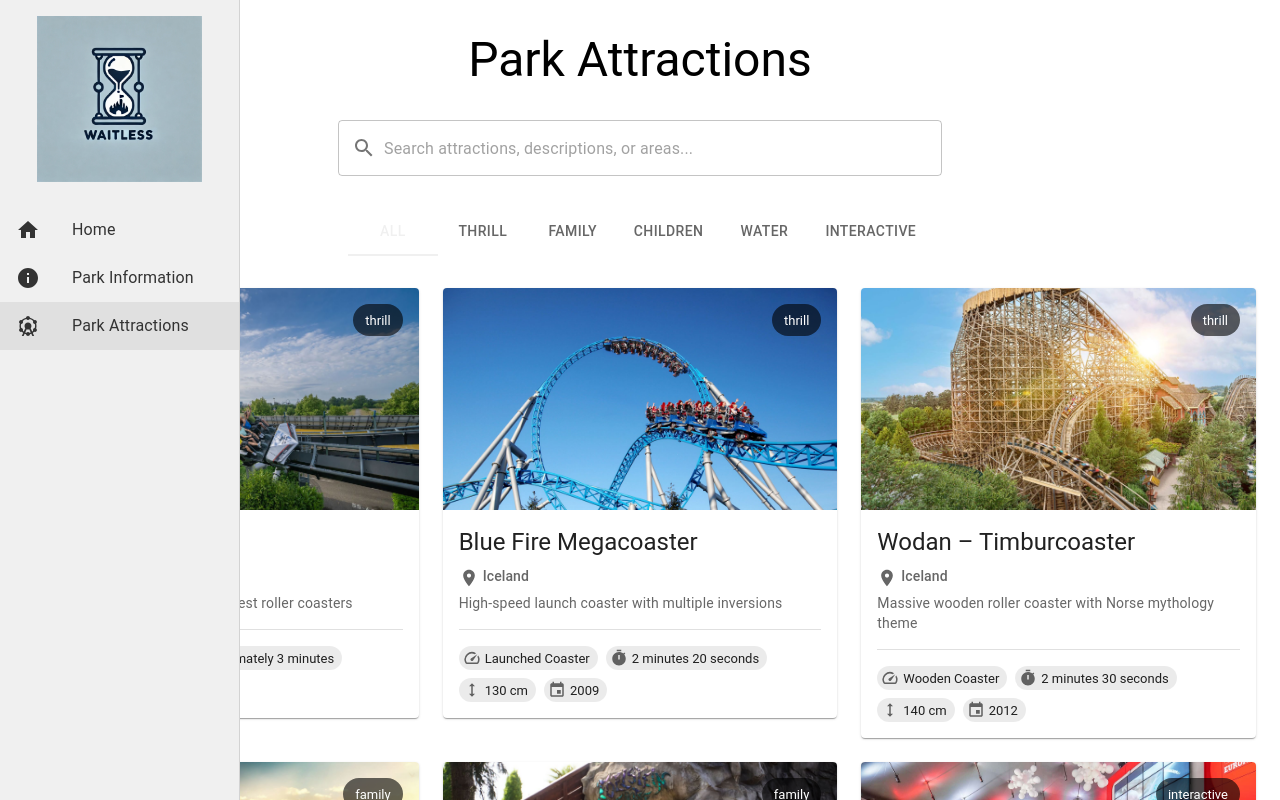
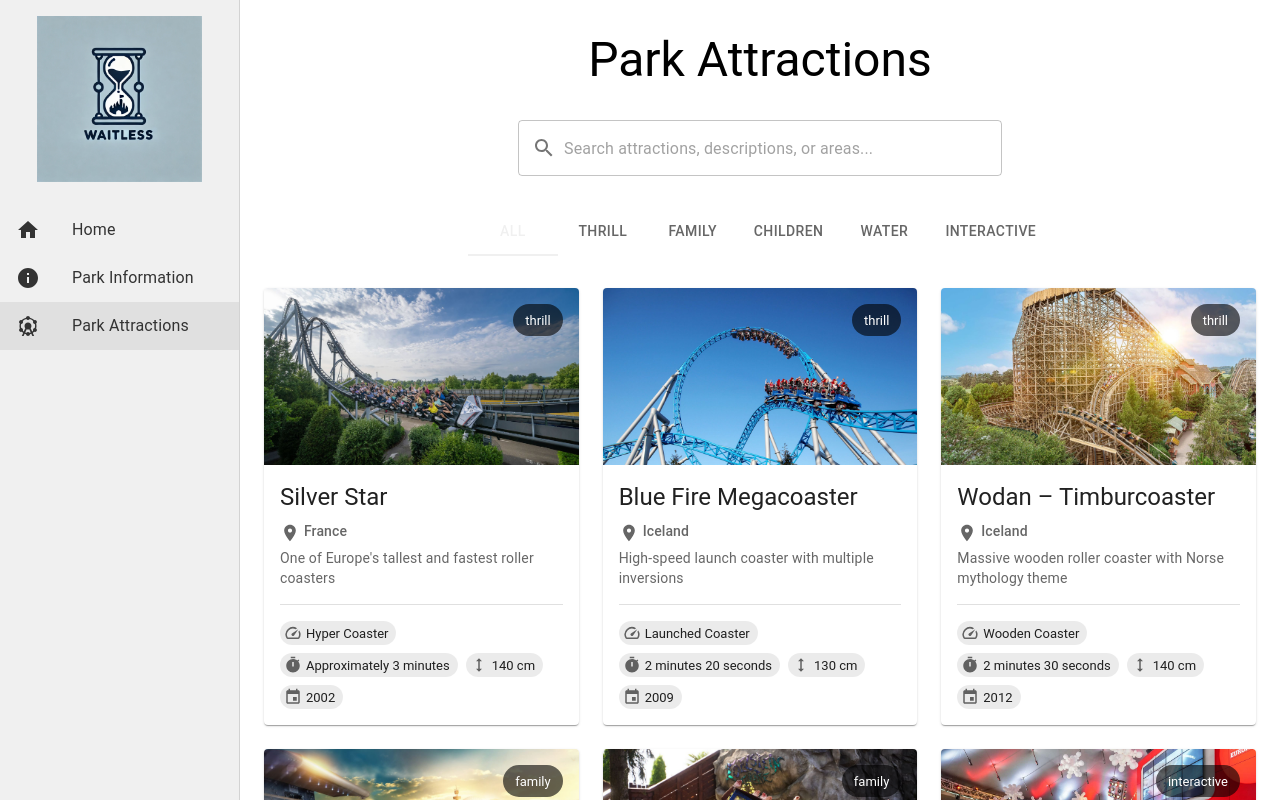
Before and after one commit to Davee02/HSLU.DSPRO2.Waitless, a React (Create React App) app in the folder frontend/: page /attractions in a window 1280 px wide. Shown: the top 800 px of the page. Built offline with nearby package versions, Linux system fonts and the light colour scheme.

Commit message:
fix some package bugs

```diff
--- a/frontend/src/App.tsx
+++ b/frontend/src/App.tsx
@@ -15,7 +15,14 @@ function App() {
       <Router>
         <Box sx={{ display: 'flex', flexDirection: 'column', minHeight: '100vh' }}>
           <NavigationMenu />
-          <Box component="main" sx={{ flexGrow: 1 }}>
+          <Box
+            component="main"
+            sx={{
+              flexGrow: 1,
+              ml: '240px', // Add margin-left equal to drawer width
+              width: 'calc(100% - 240px)', // Adjust width to account for drawer
+            }}
+          >
             <Routes>
               <Route path="/" element={<HomePage />} />
               <Route path="/park-info" element={<ParkInformationPage />} />
--- a/frontend/src/components/NavigationMenu.tsx
+++ b/frontend/src/components/NavigationMenu.tsx
@@ -7,7 +7,6 @@ import {
   ListItem,
   ListItemIcon,
   ListItemText,
-  Typography,
   useTheme,
   ListItemButton,
 } from '@mui/material';
--- a/frontend/src/pages/AttractionPage.tsx
+++ b/frontend/src/pages/AttractionPage.tsx
@@ -7,15 +7,18 @@ import {
   Paper,
   Grid,
   Chip,
+  // eslint-disable-next-line @typescript-eslint/no-unused-vars
   IconButton,
   Card,
   CardContent,
   Fade,
   Slide,
   Zoom,
+  // eslint-disable-next-line @typescript-eslint/no-unused-vars
   Divider,
   Button,
   Stack,
+  // eslint-disable-next-line @typescript-eslint/no-unused-vars
   Rating,
 } from '@mui/material';
 import {
@@ -28,11 +31,12 @@ import {
   CalendarToday,
   LocationOn,
   Person,
+  // eslint-disable-next-line @typescript-eslint/no-unused-vars
   Star,
   Info,
   AccessTime,
+  // eslint-disable-next-line @typescript-eslint/no-unused-vars
   DirectionsRun,
-  Engineering,
 } from '@mui/icons-material';
 
 // Import attraction data
@@ -215,7 +219,7 @@ const AttractionPage: React.FC = () => {
           <Slide direction="left" in timeout={1000}>
             <Paper elevation={3} sx={{ p: 3 }}>
               <Typography variant="h6" gutterBottom sx={{ display: 'flex', alignItems: 'center', gap: 1 }}>
-                <Engineering /> Technical Stats
+                Technical Stats
               </Typography>
               <Stack spacing={2}>
                 {attraction.keyFacts?.topSpeed && (
@@ -236,7 +240,6 @@ const AttractionPage: React.FC = () => {
                 )}
                 {attraction.keyFacts?.manufacturer && (
                   <Box sx={{ display: 'flex', alignItems: 'center', gap: 1 }}>
-                    <Engineering />
                     <Typography>
                       Manufacturer: {attraction.keyFacts.manufacturer}
                     </Typography>
--- a/frontend/src/pages/ParkAttractionsPage.tsx
+++ b/frontend/src/pages/ParkAttractionsPage.tsx
@@ -16,7 +16,8 @@ import {
   Divider,
   CardActionArea,
 } from '@mui/material';
-import { Search, Place, Speed, Height, Timer, Group, Event } from '@mui/icons-material';
+import { Search, Place, Speed, Height, Timer, // eslint-disable-next-line @typescript-eslint/no-unused-vars
+  Group, Event } from '@mui/icons-material';
 import { motion, Variants } from 'framer-motion';
 import { Attraction } from '../types';
 
--- a/frontend/src/pages/ParkInformationPage.tsx
+++ b/frontend/src/pages/ParkInformationPage.tsx
@@ -13,24 +13,28 @@ import {
   ListItemText,
   Chip,
   Stack,
-  Accordion,
-  AccordionSummary,
-  AccordionDetails,
   Paper,
   CardActionArea,
-  useTheme,
-  Fade,
-  Slide,
-  Zoom,
-  IconButton,
+  // eslint-disable-next-line @typescript-eslint/no-unused-vars
+  Accordion,
+  // eslint-disable-next-line @typescript-eslint/no-unused-vars
+  AccordionSummary,
+  // eslint-disable-next-line @typescript-eslint/no-unused-vars
+  AccordionDetails,
+  // eslint-disable-next-line @typescript-eslint/no-unused-vars
   Tooltip,
-  Link,
+  // eslint-disable-next-line @typescript-eslint/no-unused-vars
   Modal,
   Dialog,
   DialogTitle,
   DialogContent,
   DialogActions,
   Button,
+  IconButton,
+  Link,
+  Fade,
+  Slide,
+  Zoom,
 } from '@mui/material';
 import {
   Timeline,
@@ -46,6 +50,7 @@ import {
   LocationOn,
   Euro,
   Hotel,
+  // eslint-disable-next-line @typescript-eslint/no-unused-vars
   ExpandMore,
   DirectionsCar,
   Train,
@@ -93,7 +98,6 @@ import parkData from '../data/europapark.json';
 import themedAreasData from '../data/themed_areas.json';
 
 const ParkInformationPage: React.FC = () => {
-  const theme = useTheme();
   const [selectedArea, setSelectedArea] = useState<any>(null);
   const navigate = useNavigate();
 
```
Also changed, not shown: 1 other file (tests, documents, lock files or other folders).
